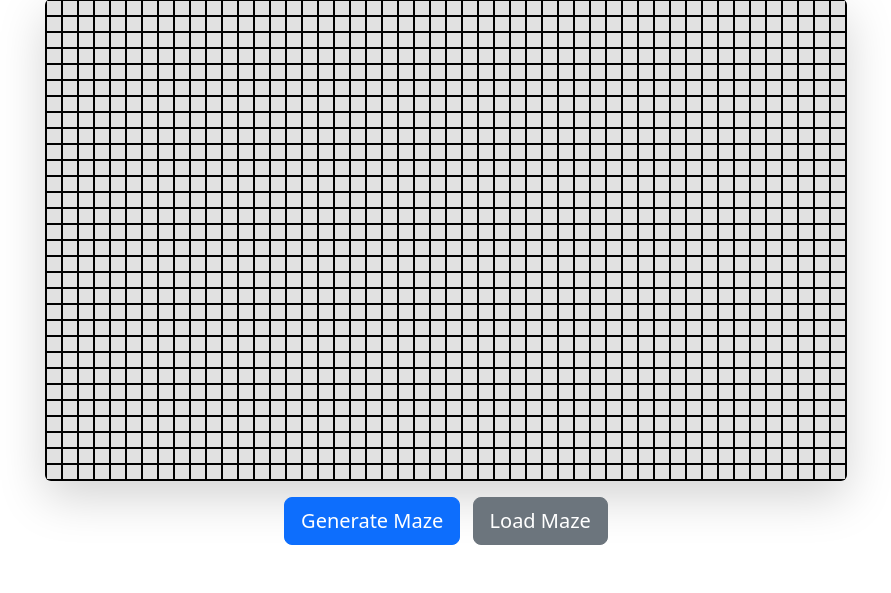
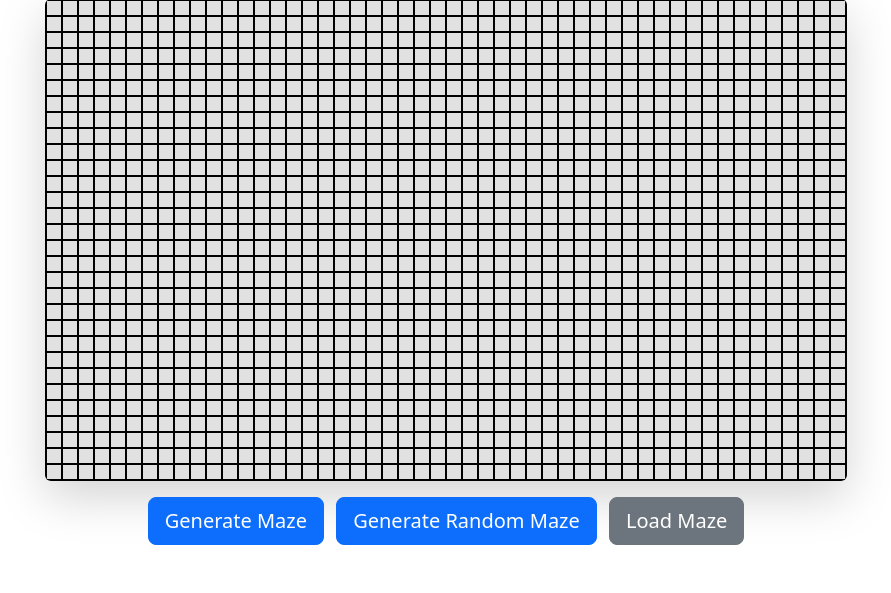
Before and after one commit to nwinn-student/Forgeon, a Flask app: template templates/home.html in a window 1280 px wide. Shown: the part 216-809 px from the top of the page, without its empty margins (194-1085 px from the left). Run offline with Flask 3, Linux system fonts and the light colour scheme; the template is opened without the code that fills it: most values are stand-ins (such as "Sample title", 1, 10 or a date in 2020); parts of the project's set-up code (start-up, migrations or seed data) failed here and were passed over.

Commit message:
Added ability to customize maze room generation.

```diff
--- a/app.py
+++ b/app.py
@@ -1,17 +1,21 @@
 from flask import Flask, render_template, request, redirect, url_for, session, flash, jsonify
 from flask_login import LoginManager, UserMixin, login_user, current_user, login_required, logout_user
 from flask_sqlalchemy import SQLAlchemy
+import math
 import string
 import random
 import grid
 import sqlite3
+import sys
 from MazeRoomDescr import ROOM_TYPES, generate_room_description
+
+sys.setrecursionlimit(10000)
 
 connection = sqlite3.connect("Forgeon.db", check_same_thread=False)
 cursor = connection.cursor()
 
 cursor.execute(""" CREATE TABLE IF NOT EXISTS Maze (maze_id BIGINT, user varchar(255), name varchar(255),
-x INT, y INT, seed INT) """)
+x INT, y INT, seed INT, args varchar(512)) """)
 
 app = Flask(__name__)
 secret_key = ''
@@ -46,9 +50,9 @@ def get_username():
         return ""
 
 # For grid
-def generate_image(x = 30, y = 30, seed = random.getrandbits(32)):
+def generate_image(x = 30, y = 30, seed = random.getrandbits(32), filter=sum([0 | (1 << i) for i in range(0, len(ROOM_TYPES.keys()))]), max_room_size=8, room_num=8):
     sampleGrid = grid.Grid(x,y,seed)
-    sampleGrid.generateRooms(8, max_room_size=8)
+    sampleGrid.generateRooms(room_num, max_room_size=max_room_size, filter=filter)
     sampleGrid.generatePath(1)
     return sampleGrid
 
@@ -80,7 +84,8 @@ def welcome_page():
         return render_template('home.html',
 		        username=get_username(),
 		        image=sampleGrid.displayGrid(),
-		        maze=grab_map(sampleGrid)
+		        maze=grab_map(sampleGrid),
+                room_types=(list(ROOM_TYPES.keys()))
 		    )
     return render_template('index.html',
         username=get_username(),
@@ -149,11 +154,16 @@ def maze_redir():
 def randomize_maze():
     # Randomize the maze parameters and generate a new maze with these parameters
     # Random width between 10 and 100
-    x = random.randint(10, 100)
+    x = random.randint(10, 200)
     # Random height between 10 and 100
-    y = random.randint(10, 100)
+    y = random.randint(10, 200)
     seed = random.getrandbits(32)
-    return redirect(url_for('maze_view', x=x, y=y, seed=seed))
+
+    room_filter = random.getrandbits(len(ROOM_TYPES.keys()))
+    room_num = random.randint(1, round(math.sqrt(x * y)))
+    max_room_size = random.randint(5, 20)
+    sampleGrid = generate_image(x, y, seed, room_filter, max_room_size, room_num=room_num)
+    return render_template('gridview.html', username=get_username(), image=sampleGrid.displayGrid(), x=x, y=y, seed=seed, args=f"rf={room_filter};rnum={room_num};mrsize={max_room_size}", room_types=list(ROOM_TYPES.keys()), maze=grab_map(sampleGrid))
 
 @app.route('/maze/<int:x>/<int:y>/<int:seed>')
 @login_required
@@ -164,7 +174,43 @@ def maze_view(x, y, seed):
         # Redirect to default maze
         return redirect(url_for('maze_view', x=30, y=30, seed=random.getrandbits(32)))
     sampleGrid = generate_image(x, y, seed)
-    return render_template('gridview.html', username=get_username(), image=sampleGrid.displayGrid(), x=x, y=y, seed=seed, maze=grab_map(sampleGrid))
+    return render_template('gridview.html', username=get_username(), image=sampleGrid.displayGrid(), x=x, y=y, seed=seed, args="", room_types=list(ROOM_TYPES.keys()), maze=grab_map(sampleGrid))
+
+@app.route('/maze/<int:x>/<int:y>/<int:seed>/<string:args>')
+@login_required
+def arg_maze(x, y, seed, args):
+    if x < 10 or x > 200 or y < 10 or y > 200:
+        flash(f"Invalid input: Width and height must be between 10 and 200.", "danger")
+        return redirect(url_for('maze_view', x=30, y=30, seed=random.getrandbits(32)))
+    arg_list = args.split(';')
+    room_filter = None
+    room_num = 8
+    max_room_size = None
+    for arg in arg_list:
+        if arg.split('=')[0] == 'rf':
+            room_filter = int(arg.split('=')[1])
+        elif arg.split('=')[0] == 'rnum':
+            if int(arg.split('=')[1]) <= round(math.sqrt(x * y)):
+                room_num = int(arg.split('=')[1])
+            else:
+                flash(f"Invalid input: Room number must be less than {round(math.sqrt(x * y))} for dimensions ({x}, {y})", "danger")
+                return redirect('/')
+        elif arg.split('=')[0] == 'mrsize':
+            if int(arg.split('=')[1]) < 5 or int(arg.split('=')[1]) > 20:
+                flash(f"Invalid input: Max room size must be between 5 and 20.", "danger")
+                return redirect('/')
+            else:
+                max_room_size = int(arg.split('=')[1])
+
+    if room_filter and max_room_size:
+        sampleGrid = generate_image(x, y, seed, room_filter, max_room_size, room_num=room_num)
+    elif room_filter:
+        sampleGrid = generate_image(x, y, seed, room_filter, room_num=room_num)
+    elif max_room_size:
+        sampleGrid = generate_image(x, y, seed, max_room_size=max_room_size, room_num=room_num)
+    else:
+        sampleGrid = generate_image(x, y, seed, room_num=room_num)
+    return render_template('gridview.html', username=get_username(), image=sampleGrid.displayGrid(), x=x, y=y, seed=seed, room_types=list(ROOM_TYPES.keys()), args=args, maze=grab_map(sampleGrid))
 
 @app.route('/maze/custom', methods=['POST'])
 @login_required
@@ -187,14 +233,14 @@ def save_maze():
     else:
         maze_id = 1
     # print(request.form.get('name'))
-    cursor.execute("INSERT INTO Maze (maze_id, user, name, x, y, seed) VALUES (?, ?, ?, ?, ?, ?)", (maze_id, current_user.username, request.json.get('name'), request.json.get('x'), request.json.get('y'), request.json.get('seed')))
+    cursor.execute("INSERT INTO Maze (maze_id, user, name, x, y, seed, args) VALUES (?, ?, ?, ?, ?, ?, ?)", (maze_id, current_user.username, request.json.get('name'), request.json.get('x'), request.json.get('y'), request.json.get('seed'), request.json.get('args')))
     connection.commit()
     return jsonify({"success": True})
 
 @app.route('/my-mazes')
 @login_required
 def user_mazes():
-    cursor.execute("SELECT maze_id, name, x, y, seed FROM Maze WHERE user = ? ORDER BY maze_id", (current_user.username,))
+    cursor.execute("SELECT maze_id, name, x, y, seed, args FROM Maze WHERE user = ? ORDER BY maze_id", (current_user.username,))
     mazes = cursor.fetchall()
     if len(mazes) == 0:
         return render_template('mazes.html', mazes=None, username=get_username())
--- /dev/null
+++ b/static/js/generate-maze.js
@@ -0,0 +1,19 @@
+const generate_maze = () => {
+    let width = 0;
+    let height = 0;
+    let room_filters = 0;
+    let room_num = 0;
+    let max_room_size = 0;
+    for(let i = 0; i < document.querySelector("#room-filters").querySelectorAll("input").length; i++)
+        if(document.querySelector("#room-filters").querySelectorAll("input")[i].checked)
+            room_filters |= (1 << i);
+    if(document.querySelector("#width").value)
+        width = document.querySelector("#width").value
+    if(document.querySelector("#height").value)
+        height = document.querySelector("#height").value
+    if(document.querySelector("#room-num").value)
+        room_num = document.querySelector("#room-num").value
+    if(document.querySelector("#max-room-size").value)
+        max_room_size = document.querySelector("#max-room-size").value
+    location.assign(`/maze/${width}/${height}/${Math.floor(Math.random() * 4294967295)}/rf=${room_filters};rnum=${room_num};mrsize=${max_room_size}`);
+}
--- a/templates/home.html
+++ b/templates/home.html
@@ -1,6 +1,11 @@
 {% extends 'nav.html' %}
 
 {% block content %}
+
+{% from 'mazegenerate.html' import generate_modal %}
+
+{{ generate_modal(room_types) }}
+
 <!-- Tooltip div for room descriptions -->
 <div id="room-tooltip" class="position-fixed bg-dark text-white p-3 rounded shadow" style="display: none; z-index: 1000; max-width: 300px;"></div>
 
@@ -17,7 +22,8 @@
             {% endfor %}
         </map>
         <div>
-            <a class="btn btn-primary btn-lg me-2" href="/maze">Generate Maze</a>
+            <button class="btn btn-primary btn-lg me-2" data-bs-toggle="modal" data-bs-target="#maze-gen-modal">Generate Maze</button>
+            <button class="btn btn-primary btn-lg me-2" onclick="location.assign('/maze/randomize')">Generate Random Maze</button>
             <button class="btn btn-secondary btn-lg" onclick="document.querySelector('#file-upload').click()">Load Maze</button>
             <input id="file-upload" type="file" hidden>
         </div>
@@ -32,7 +38,7 @@
             reader.onload = e => {
                 try {
                     let json_contents = JSON.parse(e.target.result);
-                    window.location.replace(`/maze/${json_contents.x}/${json_contents.y}/${json_contents.seed}`);
+                    window.location.replace(`/maze/${json_contents.x}/${json_contents.y}/${json_contents.seed}/${json_contents.args}`);
                 } catch (error) {
                     document.querySelector("#error-text").hidden = false;
                 }
--- /dev/null
+++ b/templates/mazegenerate.html
@@ -0,0 +1,32 @@
+{% macro generate_modal(room_types) %}
+<div class="modal fade" id="maze-gen-modal" tabindex="-1" aria-labelledby="modal-label" aria-hidden="true">
+    <div class="modal-dialog">
+      <div class="modal-content">
+        <div class="modal-header">
+          <h1 class="modal-title fs-5" id="modal-label">Generate your Maze!</h1>
+          <button type="button" class="btn-close" data-bs-dismiss="modal" aria-label="Close"></button>
+        </div>
+        <div class="modal-body">
+            <div id="room-filters">
+                {% for i in range(room_types | length) %}
+                <input class="form-check-input" type="checkbox" value="{{i}}" id="room-filter{{i}}" checked>
+                <label class="form-check-label" for="room-filter{{i}}">{{room_types[i]}}</label>
+                <br>
+                {% endfor %}
+            </div>
+            <br>
+            <input type="number" id="room-num" name="room-num" placeholder="Room #" min="1" required>
+            <input type="number" id="max-room-size" name="max-room-size" placeholder="Max Room Size" min="5" max="20" required>
+            <hr>
+            <input type="number" id="width" name="width" placeholder="Width" min="10" max="200" required>
+            <input type="number" id="height" name="height" placeholder="Height" min="10" max="200" required>
+        </div>
+        <div class="modal-footer">
+          <button type="button" class="btn btn-secondary" data-bs-dismiss="modal">Cancel</button>
+          <button type="button" class="btn btn-primary" data-bs-dismiss="modal" onclick="generate_maze()">Generate!</button>
+        </div>
+      </div>
+    </div>
+</div>
+<script src="{{url_for('static', filename='js/generate-maze.js')}}"></script>
+{% endmacro %}
--- a/templates/mazes.html
+++ b/templates/mazes.html
@@ -14,7 +14,7 @@
                         <p class="fs-5 fw-bold mt-3">{{maze[0]}}. {{maze[1]}}</p>
                     </div>
                     <div class="col">
-                        <a class="btn btn-primary btn-lg mt-3 mr-3" href="/maze/{{maze[2]}}/{{maze[3]}}/{{maze[4]}}">Load Maze</a>
+                        <a class="btn btn-primary btn-lg mt-3 mr-3" href="/maze/{{maze[2]}}/{{maze[3]}}/{{maze[4]}}/{{maze[5]}}">Load Maze</a>
                         <button class="btn btn-danger btn-lg mt-3" onclick="delete_maze({{maze[0]}})">
                             <svg xmlns="http://www.w3.org/2000/svg" width="16" height="16" fill="currentColor" class="bi bi-trash-fill" viewBox="0 0 16 16">
                                 <path d="M2.5 1a1 1 0 0 0-1 1v1a1 1 0 0 0 1 1H3v9a2 2 0 0 0 2 2h6a2 2 0 0 0 2-2V4h.5a1 1 0 0 0 1-1V2a1 1 0 0 0-1-1H10a1 1 0 0 0-1-1H7a1 1 0 0 0-1 1zm3 4a.5.5 0 0 1 .5.5v7a.5.5 0 0 1-1 0v-7a.5.5 0 0 1 .5-.5M8 5a.5.5 0 0 1 .5.5v7a.5.5 0 0 1-1 0v-7A.5.5 0 0 1 8 5m3 .5v7a.5.5 0 0 1-1 0v-7a.5.5 0 0 1 1 0"/>
```
Also changed, not shown: grid.py (+5 -2 lines), templates/gridview.html (+10 -3 lines).
